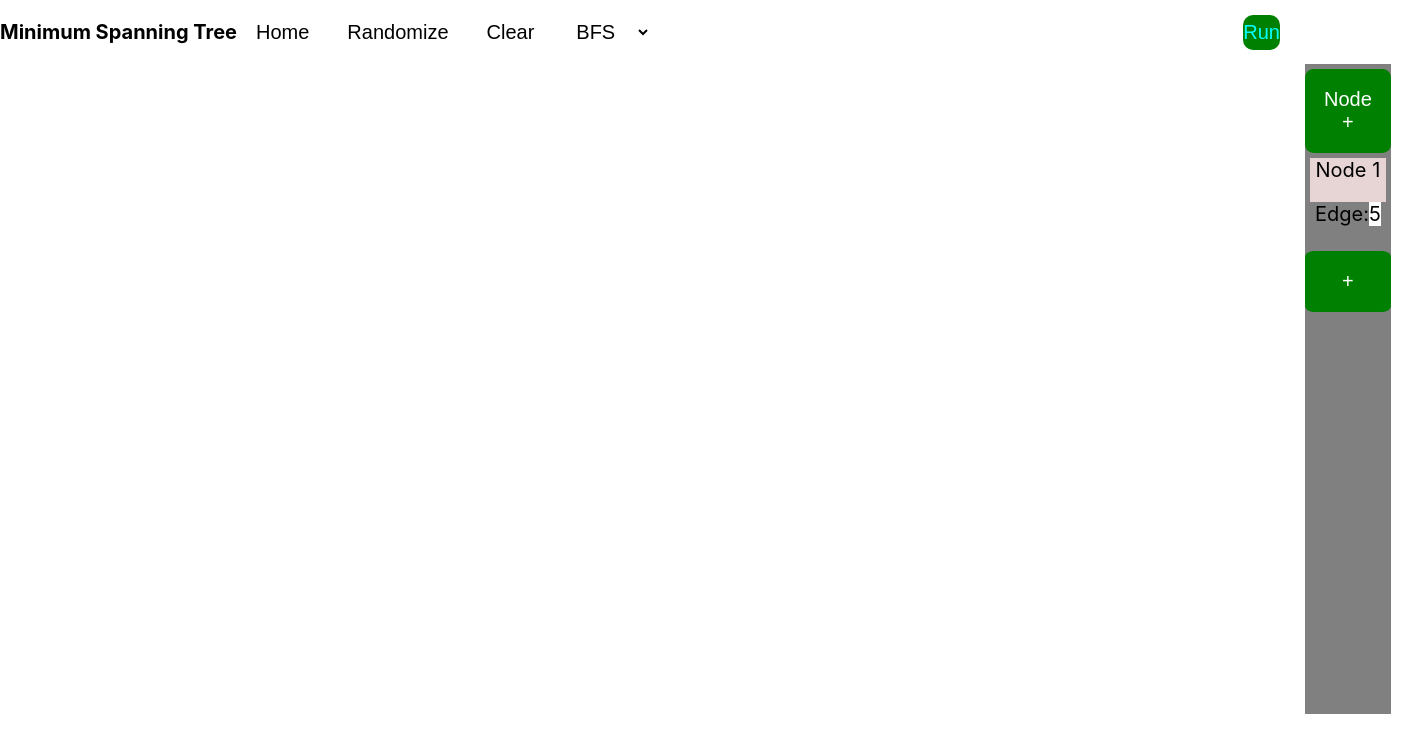
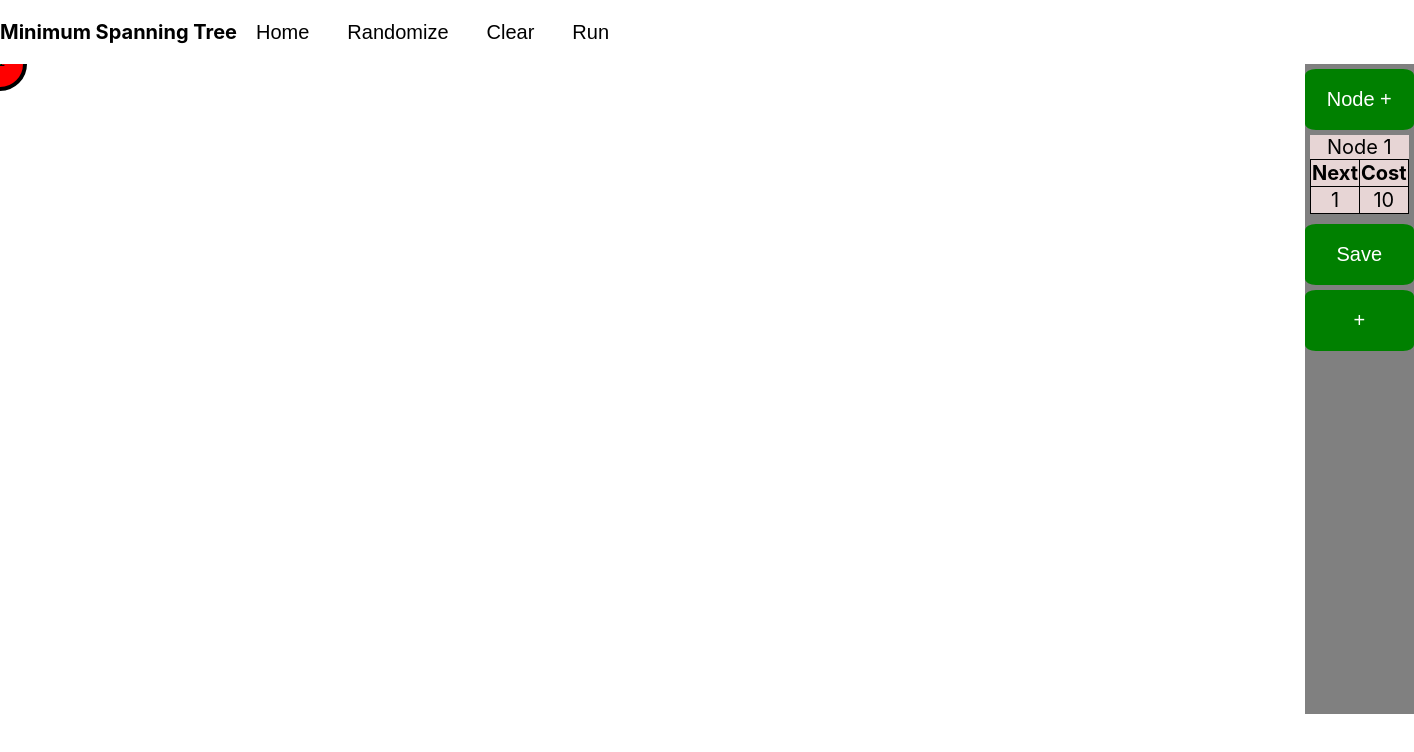
Before and after one commit to AloeVeraCanCode/AlgoManiac, a React (Create React App) app: page /spanning in a window 1280 px wide. Shown: the top 752 px of the page, 1414 px wide, since content can reach past the window. Built offline with nearby package versions, Linux system fonts and the light colour scheme.

Commit message:
Minimum spanning Tree working perfectly fine

```diff
--- a/src/CSS/SpanningTree/controller.css
+++ b/src/CSS/SpanningTree/controller.css
@@ -17,3 +17,11 @@
     background-color: rgb(231, 213, 213);
     text-align: center;
 }
+.edgeInfo{
+    display:flex;
+    justify-content:center;
+}
+table, th, td {
+    border: 1px solid black;
+    border-collapse: collapse;
+  }
--- a/src/Components/Graph/Controller.jsx
+++ b/src/Components/Graph/Controller.jsx
@@ -2,6 +2,9 @@ import React from 'react'
 import '../../CSS/SpanningTree/controller.css'
 import EdgeInformation from './EdgeInformation'
 export default function Controller(props) {
+  const [addNow,setAddNew]=React.useState(false);
+  const [newNode,setNewNode]=React.useState([0,0]);
+
   console.log("Controller");
 
   const down=()=>{
@@ -9,13 +12,23 @@ export default function Controller(props) {
   }
   const up=(event)=>{
     props.pressNodeFromController(false);
-
+  }
+  const newEdge=(event)=>{
+    setAddNew(true);
+  }
+  const changeNode=(x,y)=>{
+    setNewNode([x,y]);
+  }
+  const saveNewEdge=()=>{
+    setAddNew(false);
+    props.addEdge(props.id,newNode[0],newNode[1]);
   }
   return (
     <div className='controller'>
       <button className='NodeBtn'  onMouseDown={down} onMouseUp={up}>Node +</button>
-      <EdgeInformation id={props.id} edge={props.edge} addEdge={props.addEdge} ></EdgeInformation>
-      <button className='NodeBtn'>+</button>
+      <EdgeInformation id={props.id} edge={props.edge} addEdge={props.addEdge} addNow={addNow} changeNode={changeNode} newNode={newNode}></EdgeInformation>
+      <button className='NodeBtn' onClick={saveNewEdge}>Save</button>
+      <button className='NodeBtn' onClick={newEdge}>+</button>
     </div>
   )
 }
--- a/src/Components/Graph/DrawingBoard.jsx
+++ b/src/Components/Graph/DrawingBoard.jsx
@@ -9,20 +9,50 @@ export default function DrawingBoard(props) {
     height: 650,
   });
   var layer = new Konva.Layer();
-  const drawCircle=(num,a,b)=>{
+  const drawEdge=(a,b,c,d,cost,col)=>{
+    if(a>c)
+    {
+      var t=a;a=c;c=t;
+      t=b;b=d;d=t;
+    }
+    var line = new Konva.Line({
+      points: [a,b,c,d],
+      stroke: col,
+      strokeWidth: 2,
+      lineCap: 'round',
+      lineJoin: 'round',
+    });
+    var index = line.zIndex();
+    var textpath = new Konva.TextPath({
+      x:(c-a)/2,
+      y:(d-b)/2,
+      fill: '#333',
+      fontSize: 16,
+      fontFamily: 'Arial',
+      text: cost,
+      data: `M ${a},${b} L${c},${d} `,
+    });
+
+    layer.add(textpath);
+
+// set index
+
+    layer.add(line);
+  }
+  const drawCircle=(num,a,b,col)=>{
     var c = new Konva.Circle({
     x: a,
     y: b,
 
     radius: 25,
-    fill: 'red',
+    fill: col,
     stroke: 'black',
     strokeWidth: 4,
     draggable:true
   });
   var text = new Konva.TextPath({
     x: a,
-    y: b,
+    y: b+17,
     fill: '#000',
     textBaseline: 'hanging',
     text:num,
@@ -50,13 +80,18 @@ export default function DrawingBoard(props) {
 
     for (const [key, value] of Object.entries(props.graph['nodes'])) {
     console.log(value);
-    drawCircle(key,value['x'],value['y']);
+    drawCircle(key,value['x'],value['y'],value['color']);
+    }
+    for(const [key,edges] of Object.entries(props.graph['edges'])){
+      console.log(edges);
+      for(const edge of edges)
+      {
+        console.log(edge);
+        drawEdge(props.graph['nodes'][key]['x'],props.graph['nodes'][key]['y'],props.graph['nodes'][edge[0]]['x'],props.graph['nodes'][edge[0]]['y'],edge[1],edge[2])
+      }
     }
   stage.add(layer);
-  // layer.add(circle)
-  // stage.add(layer);
   }
-  //
 )
 
   return (
--- a/src/Components/Graph/EdgeInformation.jsx
+++ b/src/Components/Graph/EdgeInformation.jsx
@@ -2,12 +2,29 @@ import React from 'react'
 
 export default function EdgeInformation(props) {
   console.log(props.edge)
+  const changeNode=(event)=>{
+    console.log(document.getElementById("input1").value)
+    props.changeNode(document.getElementById("input1").value,document.getElementById("input2").value);
+  }
   return (
     <div className='edge'>
       <div >Node {props.id}</div>
+      <div className='edgeInfo'>
+      <table>
+      <tr>
+      <th>
+        Next
+      </th>
+      <th>
+        Cost
+      </th>
+      </tr>
       {
-        props.edge.map((x)=>{return(<p style={{'background-color':'grey'}}>Edge:<text style={{'background-color':'white'}}>{x}</text></p>)})
+        props.edge.map((x)=>{return(<tr><td >{x[0]}</td><td >{x[1]}</td></tr>)})
       }
+      {props.addNow&&<tr ><td ><input style={{width:40}}type="number" id="input1" onChange={changeNode}defaultValue={props.newNode[0]}/></td><td ><input style={{width:40}}type="number"id="input2"  onChange={changeNode}defaultValue={props.newNode[1]}/></td></tr>}
+      </table>
+      </div>
     </div>
   )
 }
--- a/src/Components/Graph/Graph.jsx
+++ b/src/Components/Graph/Graph.jsx
@@ -2,26 +2,51 @@ import React, { useState } from 'react'
 import DrawingBoard from './DrawingBoard'
 import Controller from './Controller'
 import '../../CSS/SpanningTree/graph.css'
+import { Prim } from '../SpanningTree/Prim';
 var node=0;
+async function wait(t)
+{
+  return(new Promise(resolve=>setTimeout(resolve,t)));
+}
+async function animate(g,setGraph)
+{
+  console.log(g);
+  // setGraph(g);
+  for(var j=0;j<g.length;j++){
+    var elem=g[j];
+    console.log(elem);
+    setGraph(elem);await wait(1000);
+  };
+}
+async function subanimate(g,setGraph,sr){
+  sr(false);
+  await animate(g,setGraph);
+}
 export default function Graph(props) {
+ console.log("Graph")
+
   const [id,setId]=useState(1);
-  const [graph,setGraph]=useState({'nodes':{},'edges':{1:[5]}});
+  const [graph,setGraph]=useState({'nodes':{1:{x:0,y:0,color:'red'}},'edges':{1:[[1,10,'green']]}});
   const [pressedNode,setPressedNode]=useState(false);
+  console.log(graph);
   const clickId=(i)=>{
     setId(i);
   }
-  const addEdge=(x,y)=>{
+  const addEdge=(x,y,cost)=>{
+    if(x==y)return;
+    if((x<=node&&x>=1)&&(y>=1&&y<=node)&&(cost>=0)){
     const n=graph['nodes'];
     const e=graph['edges'];
-    e[x].push(y);
-    e[y].push(x);
+    e[x].push([y,cost,'green']);
+    e[y].push([x,cost,'green']);
     setGraph({'nodes':n,'edges':e});
     console.log(graph);
+    }
   };
   const addNode=(x,y)=>{
     if(!pressedNode)return;
     const n=graph['nodes'];
-    n[++node]={x,y};
+    n[++node]={x,y,'color':'red'};
     const e=graph['edges'];
     e[node]=[];
     setPressedNode(false);
@@ -33,12 +58,21 @@ export default function Graph(props) {
   }
   const updateNode=(num,x,y)=>{
     const n=graph['nodes'];
-    n[num]={x,y};
+    n[num]={x,y,'color':'red'};
     const e=graph['edges'];
     setGraph({'nodes':n,'edges':e});
     console.log(graph);
   }
+  React.useEffect(()=>{
+    console.log("Here")
+    if(props.run){
 
+    var newGraph=Prim(graph,setGraph);
+    subanimate(newGraph,setGraph,props.setRun);
+    // console.log()
+
+    }
+  })
   return (
     <div className='graph'>
       <DrawingBoard addNode={addNode} updateNode={updateNode} clickId={clickId} graph={graph} ></DrawingBoard>
--- a/src/Components/PathFinding/Grid.jsx
+++ b/src/Components/PathFinding/Grid.jsx
@@ -50,7 +50,6 @@ export default function Grid(props){
   const [end,setEnd]=React.useState(false)
   let grid=props.grid;let setGrid=props.setGrid;
   z=grid;
-  // z=grid;
   if(!rend){
     initialize(setGrid,props.endPoints,props.setEndPoints);
   }
--- a/src/Components/PathFinding/PathFinding Algorithms/Dfs.jsx
+++ b/src/Components/PathFinding/PathFinding Algorithms/Dfs.jsx
@@ -13,11 +13,9 @@ function isValid(vis, row, col)
         return false;
     if (vis[row][col])
         return false;
-
     // Otherwise, it can be visited
     return true;
 }
-
 // Function to perform DFS
 // Traversal on the matrix grid[]
 function DFS(row, col,vis)
@@ -34,13 +32,11 @@ function DFS(row, col,vis)
         var row = curr[0];
         var col = curr[1];
 
-        // if (!isValid(vis, row, col))
-        //     continue;
         console.log([row,col]);
         // grid[row][col]=2;
         ret.push([row,col]);
         if(endPoints[1][0]==row&&endPoints[1][1]==col)break;
-        // console.log("HERERERERERE"+grid)
+
         // Mark the current
         // cell as visited
 
--- /dev/null
+++ b/src/Components/SpanningTree/Prim.jsx
@@ -0,0 +1,162 @@
+class PriorityQueue {
+	constructor() {
+		this.heap = [];
+	}
+
+	enqueue(value) {
+		this.heap.push(value);
+		let i = this.heap.length - 1;
+		while (i > 0) {
+			let j = Math.floor((i - 1) / 2);
+			if (this.heap[i][0] >= this.heap[j][0]) {
+				break;
+			}
+			[this.heap[i], this.heap[j]] = [this.heap[j], this.heap[i]];
+			i = j;
+		}
+	}
+
+	dequeue() {
+		if (this.heap.length === 0) {
+			throw new Error("Queue is empty");
+		}
+		let i = this.heap.length - 1;
+		const result = this.heap[0];
+		this.heap[0] = this.heap[i];
+		this.heap.pop();
+
+		i--;
+		let j = 0;
+		while (true) {
+			const left = j * 2 + 1;
+			if (left > i) {
+				break;
+			}
+			const right = left + 1;
+			let k = left;
+			if (right <= i && this.heap[right][0] < this.heap[left][0]) {
+				k = right;
+			}
+			if (this.heap[j][0] <= this.heap[k][0]) {
+				break;
+			}
+			[this.heap[j], this.heap[k]] = [this.heap[k], this.heap[j]];
+			j = k;
+		}
+
+		return result;
+	}
+
+	get count() {
+		return this.heap.length;
+	}
+}
+async function wait(t)
+    {
+      return(new Promise(resolve=>setTimeout(resolve,t)));
+    }
+function newGraph(g,t)
+{
+	var n={},e={};
+	console.log(g);
+	console.log(g['nodes'])
+	for (let [key,value] of  Object.entries(g['nodes'])) {console.log(key);console.log(value); n[key]={'x':value['x'],'y':value['y'],'color':t?'grey':value['color']};e[key]=[];}
+	for(const [key,edges] of Object.entries(g['edges'])){
+		for(const edge of edges)
+		{
+		  e[key].push([edge[0],edge[1],t?'rgb(218, 189, 189)':edge[2]]);
+		}
+	}
+	return({'nodes':n,'edges':e});
+}
+export function Prim(graph,setGraph) {
+	var ret=[];
+	console.log(graph);
+	let V = 0; for (let key in graph['nodes']) {   V++; }
+	console.log(V);
+
+	const adj = new Array(V+1).fill(null).map(() => []);
+
+    console.log("Prim")
+	for(const [key,edges] of Object.entries(graph['edges'])){
+		console.log(key);
+		console.log(edges);
+		for(const edge of edges)
+		{
+		  console.log(edge);
+		  adj[key].push([edge[0], edge[1]]);
+		}
+	  }
+	  console.log(adj);
+	const pq = new PriorityQueue();
+
+	// // Create a visited array to keep track of visited vertices
+	const visited = new Array(V+1).fill(false);
+
+	// // Variable to store the result (sum of edge weights)
+	var res = parseInt(0);
+	var cur,prev=newGraph(graph,true);cur=prev;
+	ret.push(prev);
+	// setGraph(prev);await wait(50);
+	// // Start with vertex 0
+	pq.enqueue([0, 1,-1]);
+
+	// // Perform Prim's algorithm to find the Minimum Spanning Tree
+
+	while (pq.count > 0) {
+		const p = pq.dequeue();
+		 cur=newGraph(prev,false);
+		var wt = p[0]; // Weight of the edge
+		const u = p[1]; // Vertex connected to the edge
+		if (visited[u]) {
+			continue; // Skip if the vertex is already visited
+		}
+		if(wt!=0)
+		{
+			for(var j=0;j<cur['edges'][u].length;j++)
+			{
+				if(cur['edges'][u][j][0]==p[2])cur['edges'][u][j][2]='black';
+			}
+			for(var j=0;j<cur['edges'][p[2]].length;j++)
+			{
+				if(cur['edges'][p[2]][j][0]==u)cur['edges'][p[2]][j][2]='black';
+			}
+			ret.push(cur);
+			prev=cur;
+		}
+		cur=newGraph(prev,false);
+		cur['nodes'][u]['color']='red';
+		ret.push(cur);
+
+		prev=cur;
+		cur=newGraph(prev,false);
+
+		res =parseInt(res)+ parseInt(wt); // Add the edge weight to the result
+		visited[u] = true; // Mark the vertex as visited
+		console.log(wt+" "+u);
+		// Explore the adjacent vertices
+		for (const v of adj[u]) {
+			// v[0] represents the vertex and v[1] represents the edge weight
+			if (!visited[v[0]]) {
+				cur['edges'][u].forEach((elem)=>
+				{
+					if(elem[0]==v[0]){
+					console.log(elem)
+					elem[2]='yellow'}
+				})
+				cur['edges'][v[0]].forEach((elem)=>
+				{
+					if(elem[0]==u){
+					console.log(elem)
+					elem[2]='yellow'}
+				})
+				pq.enqueue([v[1], v[0],u]); // Add the adjacent edge to the priority queue
+			}
+		}
+		ret.push(cur);
+		// setGraph(cur);await wait(1000);
+		prev=cur;
+	}
+	console.log(res);
+	return ret;
+}
--- a/src/Components/SpanningTree/SpanningTreeBar.jsx
+++ b/src/Components/SpanningTree/SpanningTreeBar.jsx
@@ -1,6 +1,7 @@
 import React from 'react'
 
 export default function SpanningTreeBar(props) {
+
     return (
         <div className="sort-bar">
           <h3>Minimum Spanning Tree</h3>
@@ -8,12 +9,8 @@ export default function SpanningTreeBar(props) {
             <a href="/"><button type="submit" href="/">Home</button></a>
             <button href="/" id="random" >Randomize</button>
             <button  id="clear" >Clear</button>
-            <select name="DFS" id="pathFindingMethods">
-                <option value="">BFS</option>
-                <option value="">DFS</option>
-            </select>
           </div>
-          <button className="find-path-button"  id='findPathBtn' >Run</button>
+          <button className="find-spanning-tree-button"  id='findSpanningTree' onClick={()=>props.setRun(true)}>Run</button>
         </div>
       );
 }
--- a/src/Pages/SpanningTree/SpanningTreePage.jsx
+++ b/src/Pages/SpanningTree/SpanningTreePage.jsx
@@ -1,12 +1,12 @@
-import React from 'react'
+import React, { useState } from 'react'
 import SpanningTreeBar from '../../Components/SpanningTree/SpanningTreeBar';
 import Graph from '../../Components/Graph/Graph';
 export default function SpanningTreePage() {
-
+  const [run,setRun]=useState(false);
   return (
     <div>
-      <SpanningTreeBar ></SpanningTreeBar>
-      <Graph ></Graph>
+      <SpanningTreeBar run={run} setRun={setRun}></SpanningTreeBar>
+      <Graph run={run} setRun={setRun}></Graph>
     </div>
   )
 }
```
Lines whose indentation alone changed are shown as unchanged.
